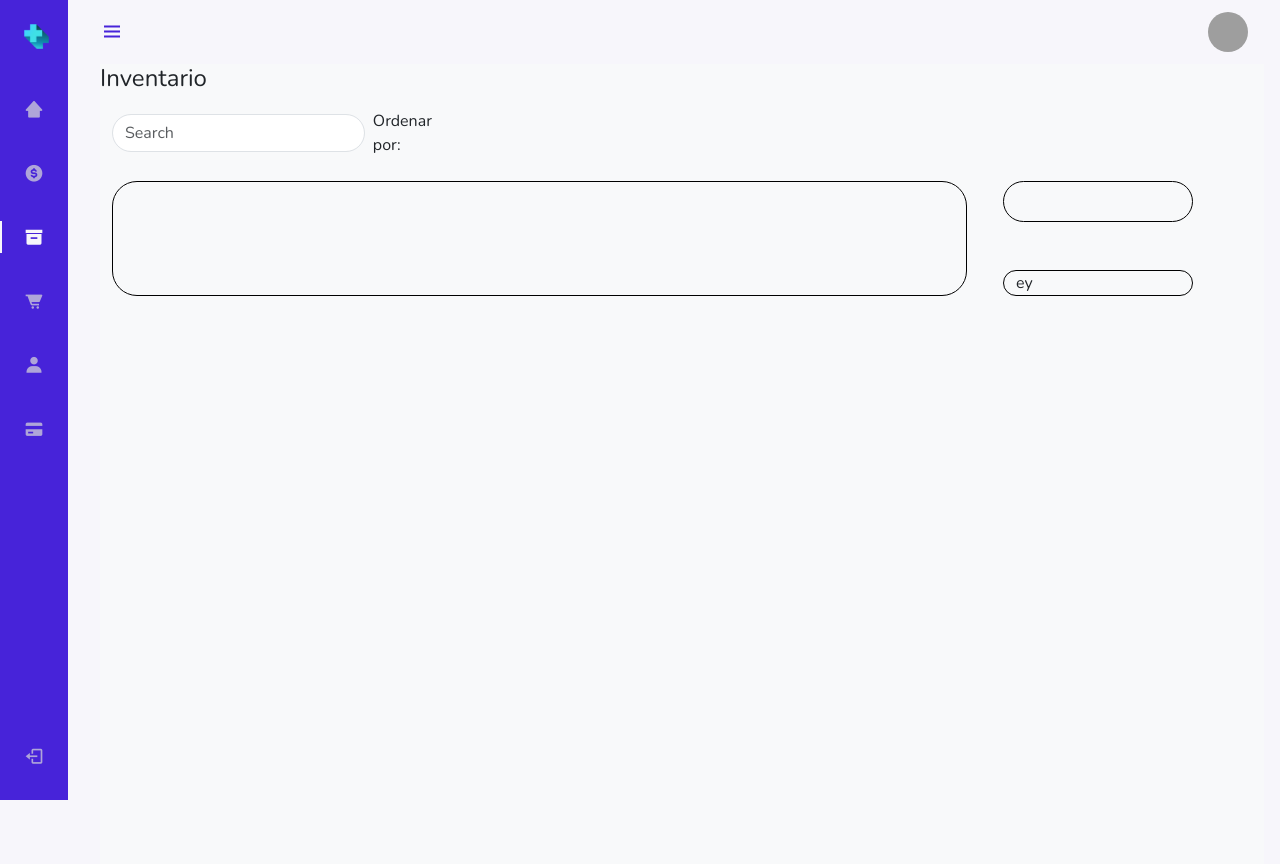
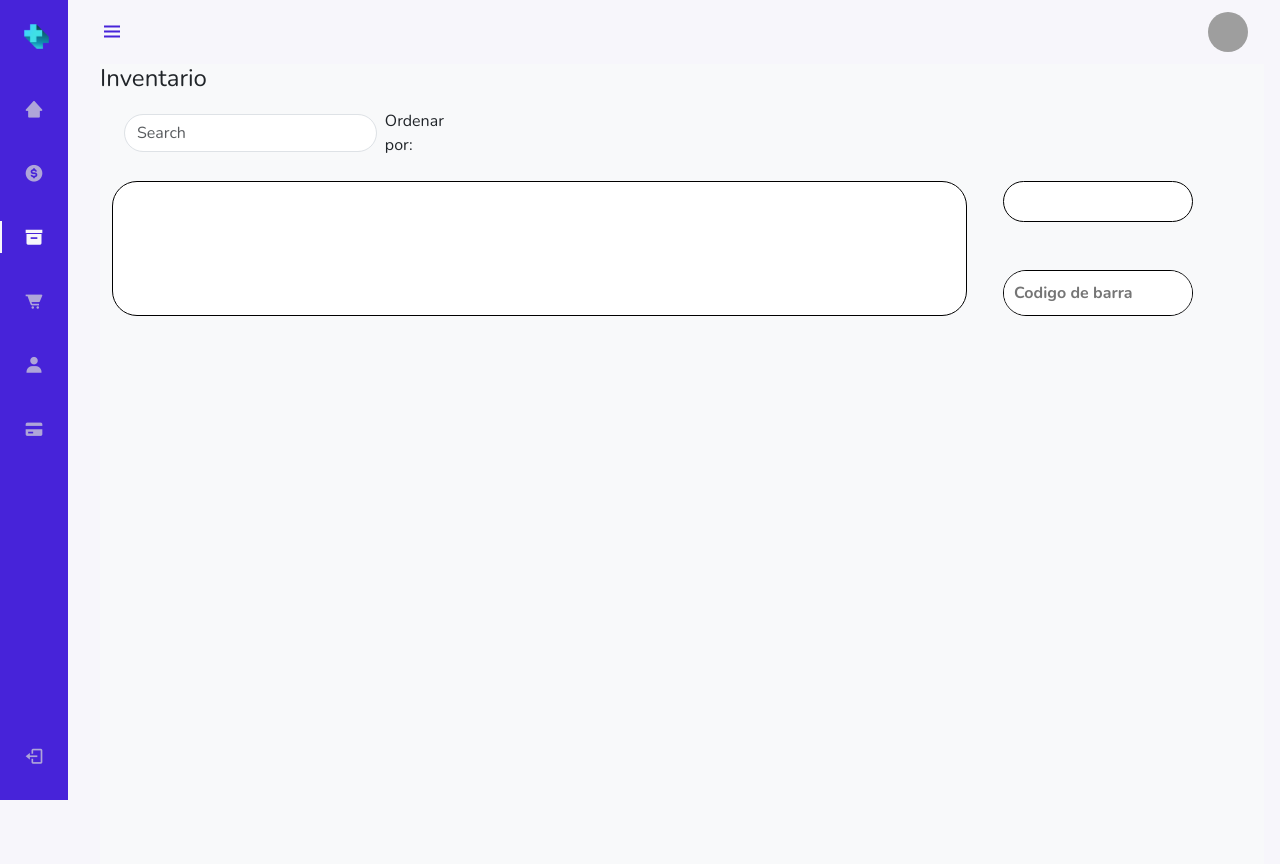
Before and after one commit to Angelilloglez98/OUTERPHARMA, a PHP site: page /inventario.html in a window 1280 px wide. Run offline with PHP 8.4, Linux system fonts and the light colour scheme; grey boxes are pictures that could not be loaded.

Commit message:
inventario

```diff
--- a/App/inventario.html
+++ b/App/inventario.html
@@ -33,7 +33,7 @@
         <div class="height-100 bg-light">
             <h4>Inventario</h4>
             <nav class="navbar bg-body-tertiary">
-                <div class="container-fluid">
+                <div class="container">
                   <form class="d-flex" role="search">
                     <input class="form-control me-2" type="search" placeholder="Search" aria-label="Search">
                     <!-- <button class="btn btn-outline-success" type="submit">Search</button> -->
@@ -53,7 +53,11 @@
                         <div class="col-2">
                             <div class="row">
                                 <div class="col-12 devDatos"></div>
-                                <div class="col-12">ey</div>
+                                <div class="col-12 pedirCN">
+                                    <form class="codigo" action="">
+                                        <input class="cN" type="text" name="CodigoNacional" id="" placeholder="Codigo de barra">
+                                    </form>
+                                </div>
                             </div>
                         </div>
                     </div>
--- a/App/inventarioAdmin.html
+++ b/App/inventarioAdmin.html
@@ -19,8 +19,9 @@
             <nav class="nav">
                     <div> <a href="InicioAdmin.html" class="nav_logo"> <img src="assets/logo.png" class="outerpharma"> <span class="nav_logo-name">OuterPharma</span> </a>
                     <div class="nav_list"> <a href="InicioAdmin.html" class="nav_link"> <i class='bx bxs-home-alt-2 nav_icon'></i> <span class="nav_name">Inicio</span> </a>
-                        <a href="ventas.html" class="nav_link"> <i class='bx bxs-dollar-circle nav_icon'></i> <span class="nav_name">Ventas</span></a> <a href="inventarioAdmin.html" class="nav_link"> <i class='bx bxs-box nav_icon'></i> <span class="nav_name">Inventario</span> </a>
-                        <a href="inventarioAdmin.html" class="nav_link active"> <i class='bx bxs-cart-alt nav_icon'></i> <span class="nav_name">Pedidos</span> </a>
+                        <a href="ventas.html" class="nav_link"> <i class='bx bxs-dollar-circle nav_icon'></i> <span class="nav_name">Ventas</span></a>
+                        <a href="inventarioAdmin.html" class="nav_link active"> <i class='bx bxs-box nav_icon'></i> <span class="nav_name">Inventario</span> </a>
+                        <a href="inventarioAdmin.html" class="nav_link "> <i class='bx bxs-cart-alt nav_icon'></i> <span class="nav_name">Pedidos</span> </a>
                         <a href="clientesAdmin.html" class="nav_link"> <i class='bx bxs-user nav_icon'></i> <span class="nav_name">Clientes</span> </a>
                         <a href="historialVentasAdmin.html" class="nav_link"> <i class='bx bxs-credit-card nav_icon'></i> <span class="nav_name">Historial Ventas</span> </a> </div>
                         <a href="gestionUsuarios.html" class="nav_link"> <i class='bx bxs-id-card nav_icon'></i> <span class="nav_name">Gestion de usuarios</span> </a> </div>
--- a/App/scripts/graficoCircular.js
+++ b/App/scripts/graficoCircular.js
@@ -1,6 +1,3 @@
-
-
-
 let grafico = null;
 let formulario=document.querySelector('form');
 const cantidadMaximaMedicamento=5;
--- a/App/scripts/inventario.js
+++ b/App/scripts/inventario.js
@@ -15,6 +15,50 @@ window.onload = () => {
 
             });
     }));
+    const buscarMed = (datos) => {
+
+        if (isNaN(datos)) {
+            console.log("Tremendo texto");
+        } else {
+            console.log("Tremendo numero");
+        }
+        // var url = `http://localhost/OuterPharma/App/BaseDatos/buscarProducto.php?datos=${datos}`;
+
+        console.log(datos);
+
+        // return fetch(url)
+        // .then(response => response.json())
+        // .then(medicamentos => {return medicamentos})
+        // .catch(e => {console.error("ERROR: ", e.message)});
+
+
+    }
+
+    const busqueda = document.querySelector('input[type="search"]');
+
+    busqueda.addEventListener("keydown", (event) => {
+
+        if (event.key === 'Enter' && busqueda.value != '') {
+
+            const tbody = document.querySelector("#buscarMed");
+
+            var datos = busqueda.value;
+            busqueda.value = "";
+
+            buscarMed(datos).then((response) => {
+
+                // response.resultados.forEach(element => {
+
+                //     creatRow(element);
+                //     // console.log(element);
+
+                // })
+
+            })
+
+        }
+
+      });
 }
 
 
@@ -44,8 +88,6 @@ function recibir(e){
                 }
 
             });
-
-        // pintarDatosCaja(med.NombreProducto, med.Cantidad, med.Precio, med.presMedica, med.pActivo, med.Laboratorio, med.vAdmin)
 
     })});
 }
--- a/App/styles/inventario.css
+++ b/App/styles/inventario.css
@@ -21,6 +21,7 @@ p{
 .col-9{
     border-radius: 25px;
     border: 1px solid black;
+    background-color: white;
 }
 
 .col-3{
@@ -59,6 +60,26 @@ p{
     align-items: center;
 }
 
+
 .devDatos{
+    background-color: white;
     padding: 1.215rem;
 }
+
+.pedirCN{
+    padding: 0;
+}
+
+.codigo{
+    display: flex;
+    width: 100%;
+    margin: 0;
+}
+
+.cN{
+    padding: 10px;
+    width: 100%;
+    font-weight: bold;
+    border-radius: 25px;
+    border: none;
+}
```
Also changed, not shown: App/BaseDatos/buscarProducto.php (added, +37 -0 lines).
